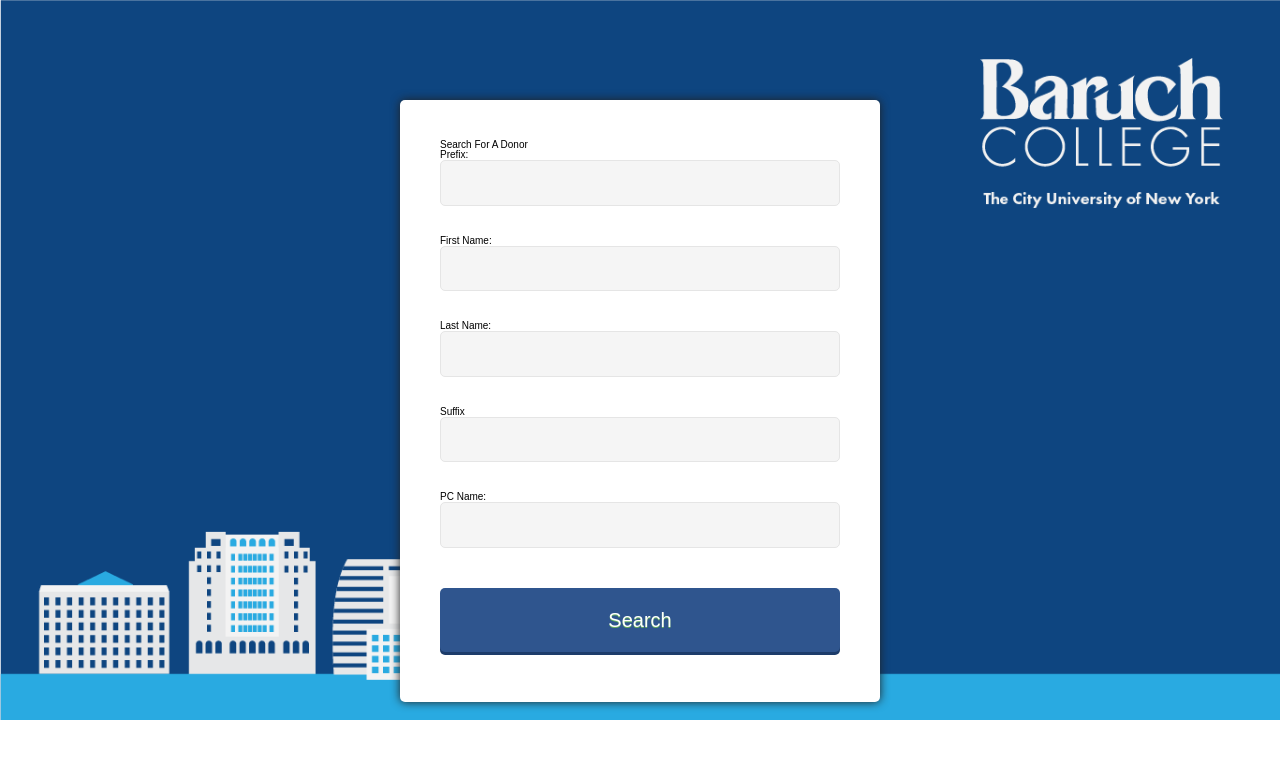
After one commit to Kevin101Zhang/Baruch_Donor, a PHP site: page /Index_PHP_Files/user.php in a window 1280 px wide. The commit adds this page. Shown: the top 759 px of the page. Run offline with PHP 8.4, Linux system fonts and the light colour scheme.

Commit message:
UpdateBACKGROUND-Organized-Files

```diff
--- a/Assets/CSS/index.css
+++ b/Assets/CSS/index.css
@@ -1,5 +1,7 @@
 body {
-    background: #384047;
+    background-image: url(../Images/login-bg.jpg);
+    background-repeat: no-repeat;
+    background-size: cover;
     font-family: sans-serif;
     font-size: 10px
   }
--- /dev/null
+++ b/Assets/CSS/reset.css
@@ -0,0 +1,48 @@
+/* http://meyerweb.com/eric/tools/css/reset/
+   v2.0 | 20110126
+   License: none (public domain)
+*/
+
+html, body, div, span, applet, object, iframe,
+h1, h2, h3, h4, h5, h6, p, blockquote, pre,
+a, abbr, acronym, address, big, cite, code,
+del, dfn, em, img, ins, kbd, q, s, samp,
+small, strike, strong, sub, sup, tt, var,
+b, u, i, center,
+dl, dt, dd, ol, ul, li,
+fieldset, form, label, legend,
+table, caption, tbody, tfoot, thead, tr, th, td,
+article, aside, canvas, details, embed,
+figure, figcaption, footer, header, hgroup,
+menu, nav, output, ruby, section, summary,
+time, mark, audio, video {
+	margin: 0;
+	padding: 0;
+	border: 0;
+	font-size: 100%;
+	font: inherit;
+	vertical-align: baseline;
+}
+/* HTML5 display-role reset for older browsers */
+article, aside, details, figcaption, figure,
+footer, header, hgroup, menu, nav, section {
+	display: block;
+}
+body {
+	line-height: 1;
+}
+ol, ul {
+	list-style: none;
+}
+blockquote, q {
+	quotes: none;
+}
+blockquote:before, blockquote:after,
+q:before, q:after {
+	content: '';
+	content: none;
+}
+table {
+	border-collapse: collapse;
+	border-spacing: 0;
+}
--- /dev/null
+++ b/Index_PHP_Files/user.php
@@ -0,0 +1,32 @@
+<!DOCTYPE html>
+<html lang="en">
+
+<head>
+    <meta charset="UTF-8">
+    <meta name="viewport" content="width=device-width, initial-scale=1.0">
+    <meta http-equiv="X-UA-Compatible" content="ie=edge">
+
+    <title>Search For Donors</title>
+
+    <!-- Linking Reset -->
+    <link rel="stylesheet" href="../Assets/CSS/reset.css" type="text/css">
+    <!-- Linking CSS -->
+    <link rel="stylesheet" href="../Assets/CSS/index.css" type="text/css">
+
+</head>
+
+<body>
+    <form method="post">
+        <h1>Search For A Donor</h1>
+        <p>Prefix: <input type="text" name="Prefix"></p>
+        <p>First Name: <input type="text" name="First_Name"></p>
+        <p>Last Name: <input type="text" name="Last_Name"></p>
+        <p>Suffix <input type="text" name="Suffix"></p>
+        <p>PC Name: <input type="text" name="PC_Name"></p>
+
+        <p><input type="submit" name="submit" value="Search"></p>
+    </form>
+    <!-- Include Script for PHP -->
+</body>
+
+</html>
```
Also changed, not shown: Index_PHP_Files/admin.php (renamed from Index_Page/user.php, +10 -6 lines), Index_PHP_Files/index.php (added, +96 -0 lines), Index_Page/admin.php (deleted, +0 -26 lines), Index_Page/index.php (deleted, +0 -22 lines), Assets/CSS/admin.css (added), Assets/CSS/user.css (deleted), Assets/Images/login-bg.jpg (added).
